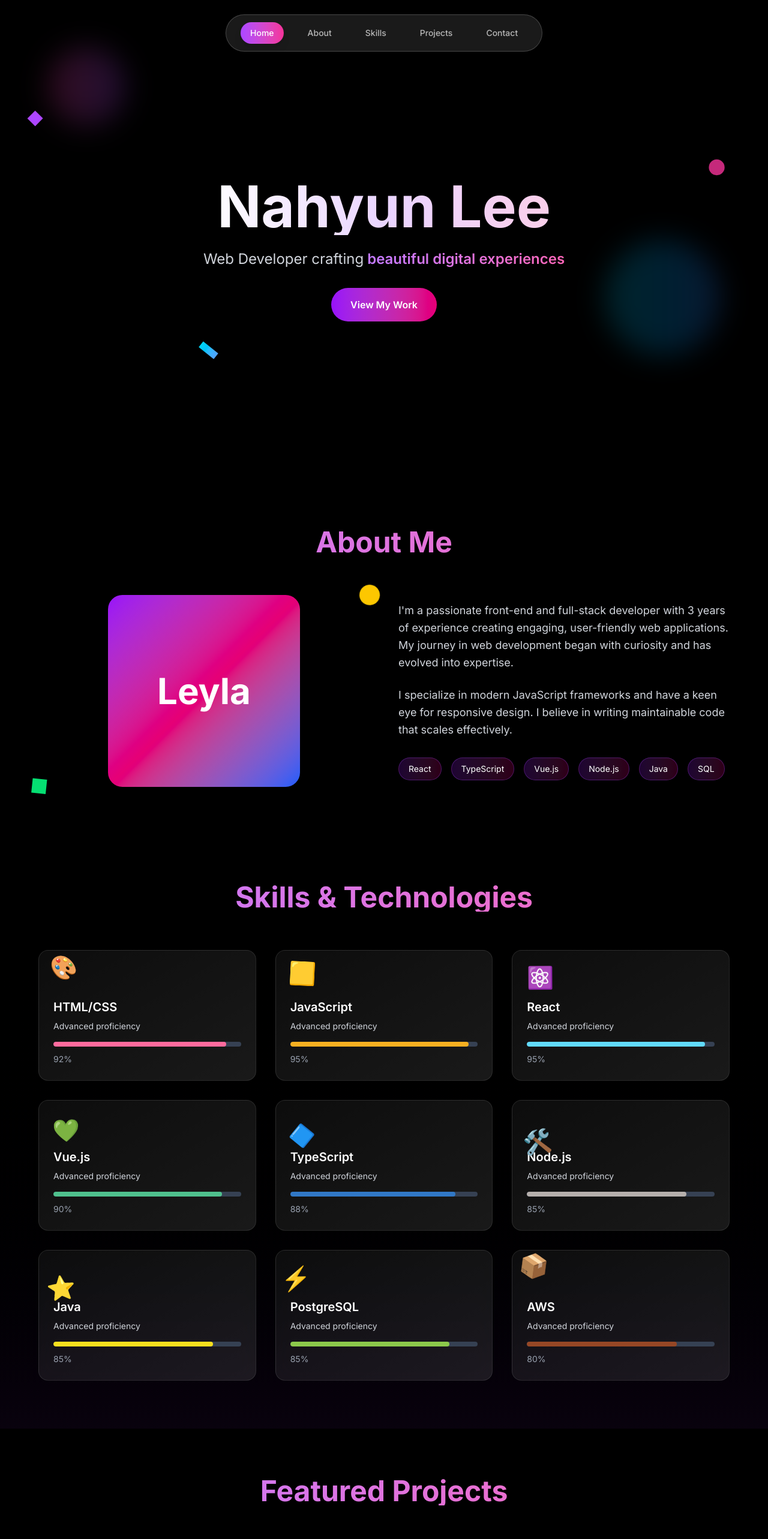
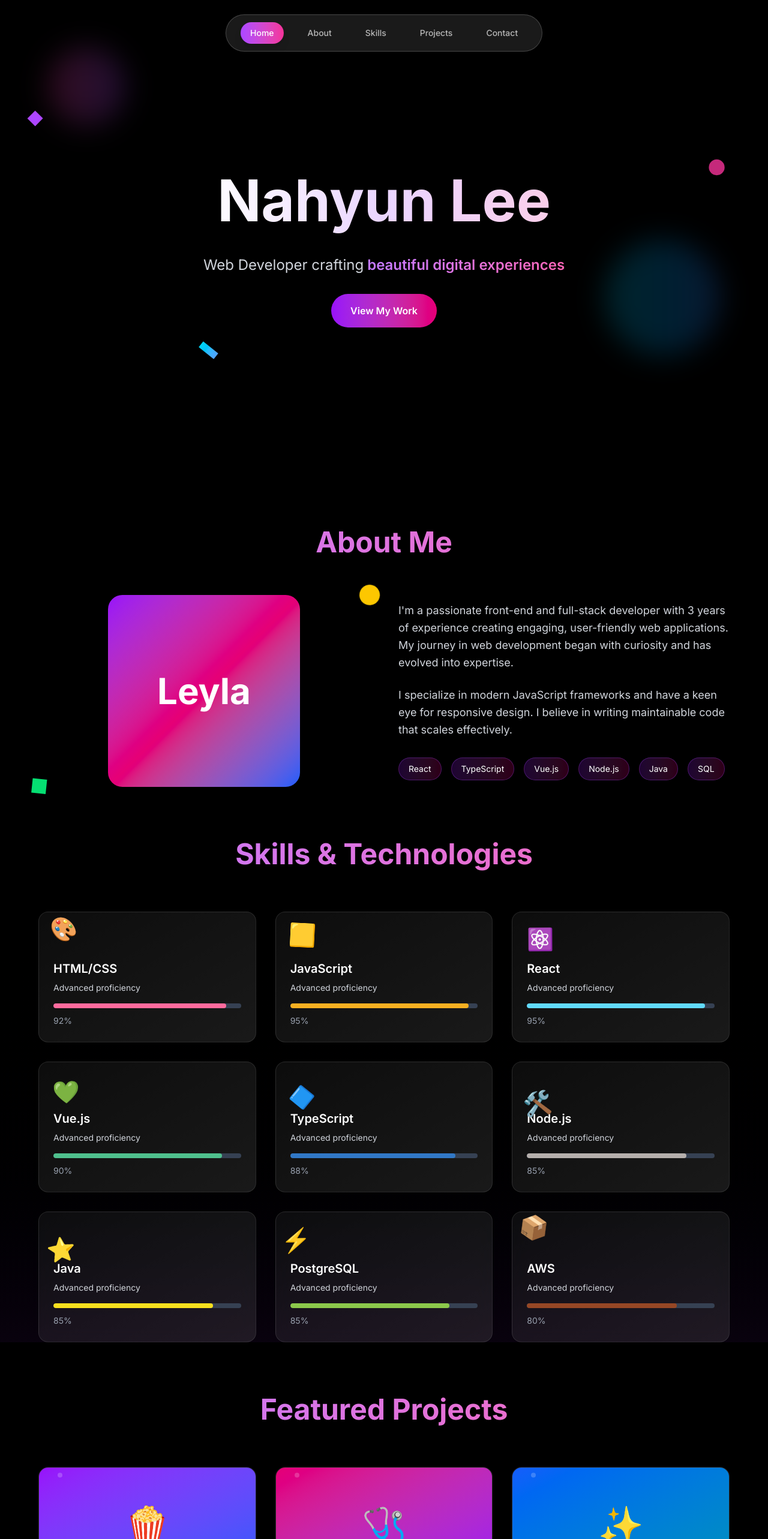
Before and after one commit to NahyunLeylaLee/Myportfolio, a React (Vite) app: page / in a window 1280 px wide. Shown: the top 2566 px of the page at 60% size. Built offline with nearby package versions, Linux system fonts and the light colour scheme.

Commit message:
fix padding

```diff
--- a/src/Portfolio3D.jsx
+++ b/src/Portfolio3D.jsx
@@ -11,7 +11,7 @@ const Portfolio3D = () => {
   const projectsRef = useRef(null);
   const contactRef = useRef(null);
 
-  const heroInView = useInView(homeRef, { margin: "-10px 0px 0px 0px" });
+  const homeInView = useInView(homeRef, { margin: "-10px 0px 0px 0px" });
   const aboutInView = useInView(aboutRef, { margin: "-10px 0px 0px 0px" });
   const skillsInView = useInView(skillsRef, { margin: "-10px 0px 0px 0px" });
   const projectsInView = useInView(projectsRef, { margin: "-10px 0px 0px 0px"});
@@ -32,7 +32,7 @@ const Portfolio3D = () => {
 
   // Update active section based on scroll
   useEffect(() => {
-    if (heroInView)
+    if (homeInView)
       setActiveSection('home');
     else if (aboutInView)
       setActiveSection('about');
@@ -42,7 +42,7 @@ const Portfolio3D = () => {
       setActiveSection('projects');
     else
       setActiveSection('contact');
-  }, [heroInView, aboutInView, skillsInView, projectsInView, contactInView]);
+  }, [homeInView, aboutInView, skillsInView, projectsInView, contactInView]);
 
   const scrollToSection = (sectionId) => {
     document.getElementById(sectionId)?.scrollIntoView({ behavior: 'smooth' });
@@ -162,7 +162,7 @@ const Portfolio3D = () => {
         />
       </div>
 
-      {/* Hero Section */}
+      {/* Home Section */}
       <section id="home" ref={homeRef} className="min-h-screen flex items-center justify-center relative">
         <div className="text-center z-10">
           <motion.div
@@ -189,7 +189,7 @@ const Portfolio3D = () => {
           </motion.div>
 
           <motion.h1
-            className="text-6xl md:text-8xl font-bold mb-6 bg-gradient-to-r from-white via-purple-200 to-pink-200 bg-clip-text text-transparent"
+            className="text-6xl md:text-8xl font-bold mb-6 bg-gradient-to-r from-white via-purple-200 to-pink-200 bg-clip-text text-transparent pb-5"
             initial={{ opacity: 0, y: 50 }}
             animate={{ opacity: 1, y: 0 }}
             transition={{ duration: 0.8, delay: 0.2 }}
@@ -362,10 +362,10 @@ const Portfolio3D = () => {
       </section>
 
       {/* Skills Section */}
-      <section id="skills" ref={skillsRef} className="py-20 px-6 bg-gradient-to-b from-black to-purple-900/10">
+      <section id="skills" ref={skillsRef} className="bg-gradient-to-b from-black to-purple-900/10">
         <div className="max-w-6xl mx-auto">
           <motion.h2
-            className="text-5xl font-bold text-center mb-16 bg-gradient-to-r from-purple-400 to-pink-400 bg-clip-text text-transparent"
+            className="py-2 text-5xl font-bold text-center mb-16 bg-gradient-to-r from-purple-400 to-pink-400 bg-clip-text text-transparent"
             initial={{ opacity: 0, y: 50 }}
             whileInView={{ opacity: 1, y: 0 }}
             transition={{ duration: 0.8 }}
@@ -435,7 +435,7 @@ const Portfolio3D = () => {
       <section id="projects" ref={projectsRef} className="py-20 px-6">
         <div className="max-w-6xl mx-auto">
           <motion.h2
-            className="text-5xl font-bold text-center mb-16 bg-gradient-to-r from-purple-400 to-pink-400 bg-clip-text text-transparent"
+            className="py-2 text-5xl font-bold text-center mb-16 bg-gradient-to-r from-purple-400 to-pink-400 bg-clip-text text-transparent"
             initial={{ opacity: 0, y: 50 }}
             whileInView={{ opacity: 1, y: 0 }}
             transition={{ duration: 0.8 }}
@@ -556,7 +556,7 @@ const Portfolio3D = () => {
       <section id="contact" ref={contactRef} className="flex items-center py-20 px-6 min-h-[850px]">
         <div className="mx-auto text-center">
           <motion.h2
-            className="text-5xl font-bold mb-8 bg-gradient-to-r from-purple-400 to-pink-400 bg-clip-text text-transparent pb-5"
+            className="py-2 text-5xl font-bold mb-8 bg-gradient-to-r from-purple-400 to-pink-400 bg-clip-text text-transparent"
             initial={{ opacity: 0, y: 50 }}
             whileInView={{ opacity: 1, y: 0 }}
             transition={{ duration: 0.8 }}
@@ -627,6 +627,7 @@ const Portfolio3D = () => {
           </motion.div>
 
           <motion.button
+            style={{zIndex: "10"}}
             className="cursor-pointer px-12 py-4 bg-gradient-to-r from-purple-600 to-pink-600 rounded-full text-white font-semibold text-lg shadow-2xl"
             onClick={() => handleClick('https://www.linkedin.com/in/nahyun-lee-6458a2113')}
             initial={{ opacity: 0, scale: 0.8 }}
```
